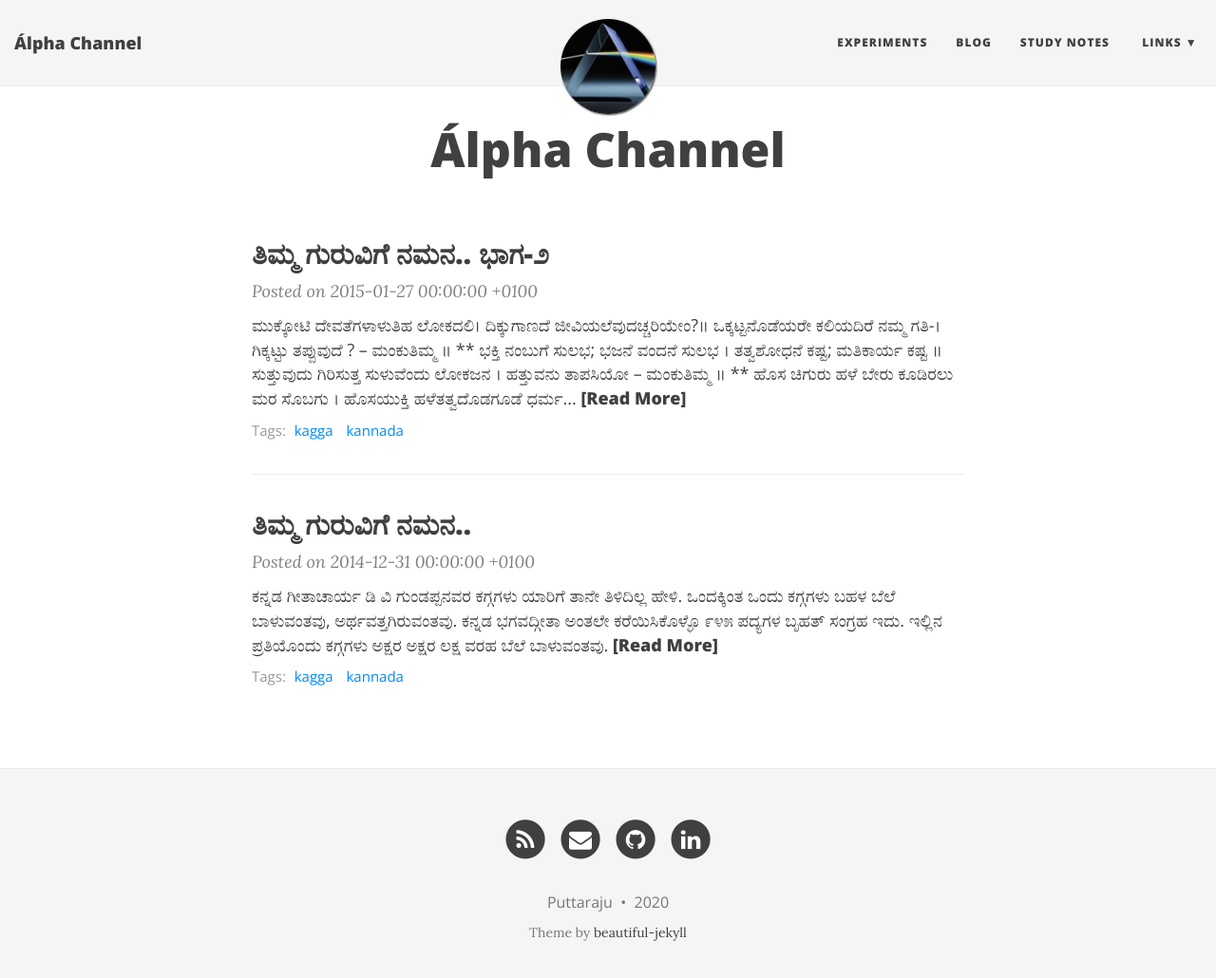
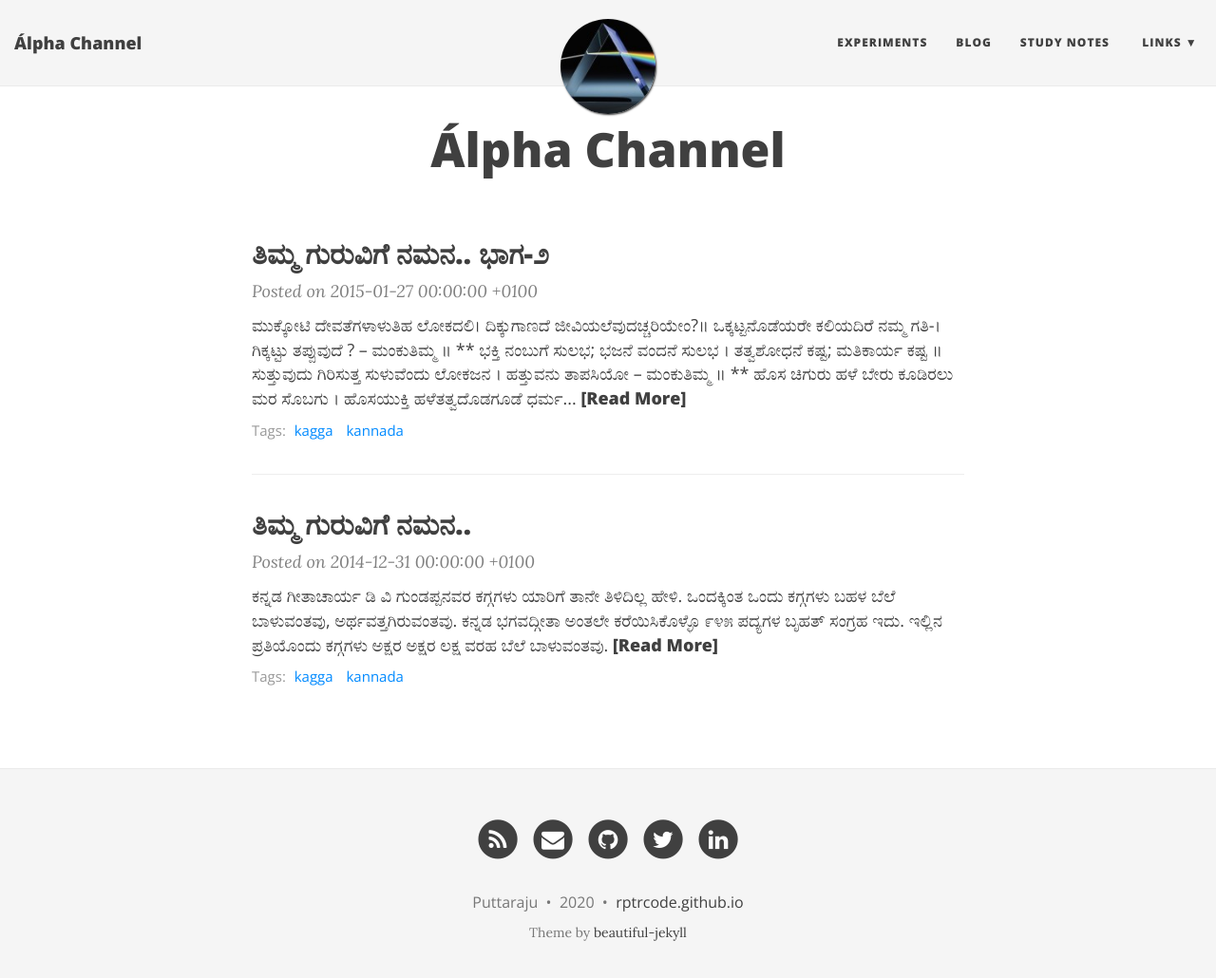
Before and after one commit to rptrcode/rptrcode.github.io, a Jekyll site: the page built from index.html, in a window 1280 px wide and 1043 px high. Shown: the top 1030 px of the window at 95% size. Built offline with Jekyll 4.4.1, drawn with Linux system fonts in a browser that asks for light colours; nearby versions of some CDN libraries; the list of posts is cut into pages by our own code; some of the changed lines change nothing that is shown.

Commit message:
yml changes

```diff
--- a/_config.yml
+++ b/_config.yml
@@ -29,7 +29,7 @@ navbar-links:
   Study Notes: "asciidocs/notes.html"
   Links:
     - Linkedin: "https://www.linkedin.com/in/puttaraju87"
-    - Github: "https://github.com/rptr87"
+    - Github: "https://github.com/rptrcode"
 
 # Image to show in the navigation bar - image must be a square (width = height)
 # Remove this parameter if you don't want an image in the navbar
@@ -74,9 +74,8 @@ author:
 social-network-links:
   rss: true
   email: "puttaraju.r@gmail.com"
-#  facebook: encelo
-  github: rptr87
-#  twitter: encelo
+  github: rptrcode
+  twitter: rptr_
 #  reddit: yourname
 #  google-plus: +yourname
   linkedin: puttaraju87
@@ -84,10 +83,8 @@ social-network-links:
 #  stackoverflow: "1234567/yourname"
 #  snapchat: yourname
 #  instagram: yourname
-#  youtube: user/encelo
 #  spotify: yourname
 #  telephone: +12345678901
-#  steam: encelo
 #  twitch: yourname
 #  yelp: yourname
 
@@ -100,7 +97,7 @@ share-links-active:
 
 # How to display the link to the website in the footer
 # Remove this if you don't want a link in the footer
-# url-pretty: "encelo.github.io"
+url-pretty: "rptrcode.github.io"
 
 # --- Web Statistics Section --- #
 
@@ -123,9 +120,6 @@ share-links-active:
 #  opt-out: true
 
 # --- Comments --- #
-
-# Fill in your Disqus shortname (NOT the userid) if you want to support Disqus comments
-# disqus: "encelo"
 
 # To use Facebook Comments, fill in a Facebook App ID
 # fb_comment_id: ""
```
